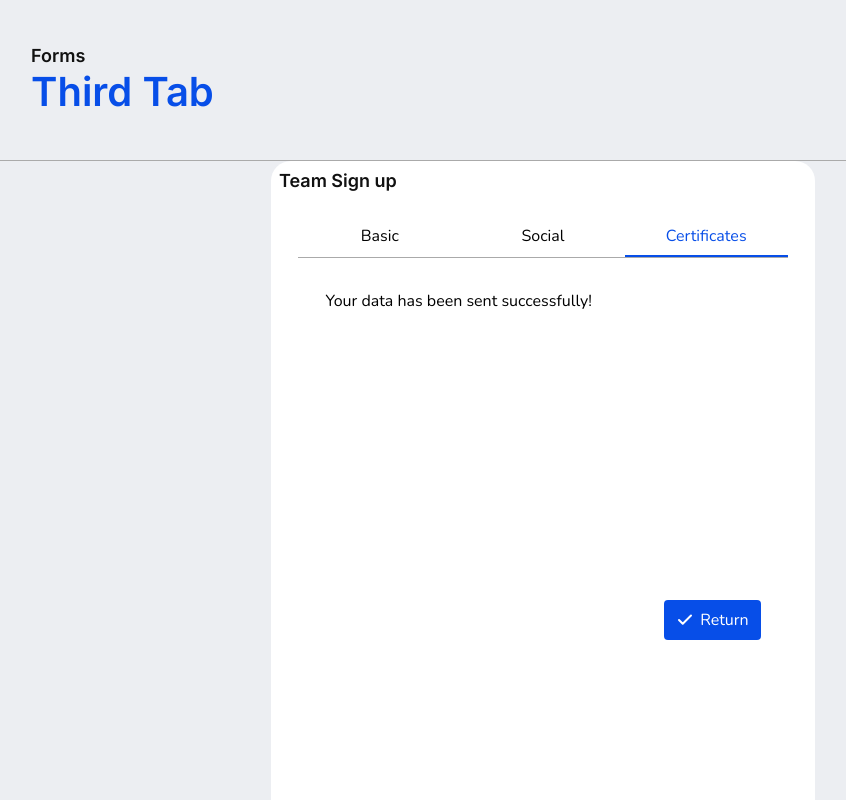
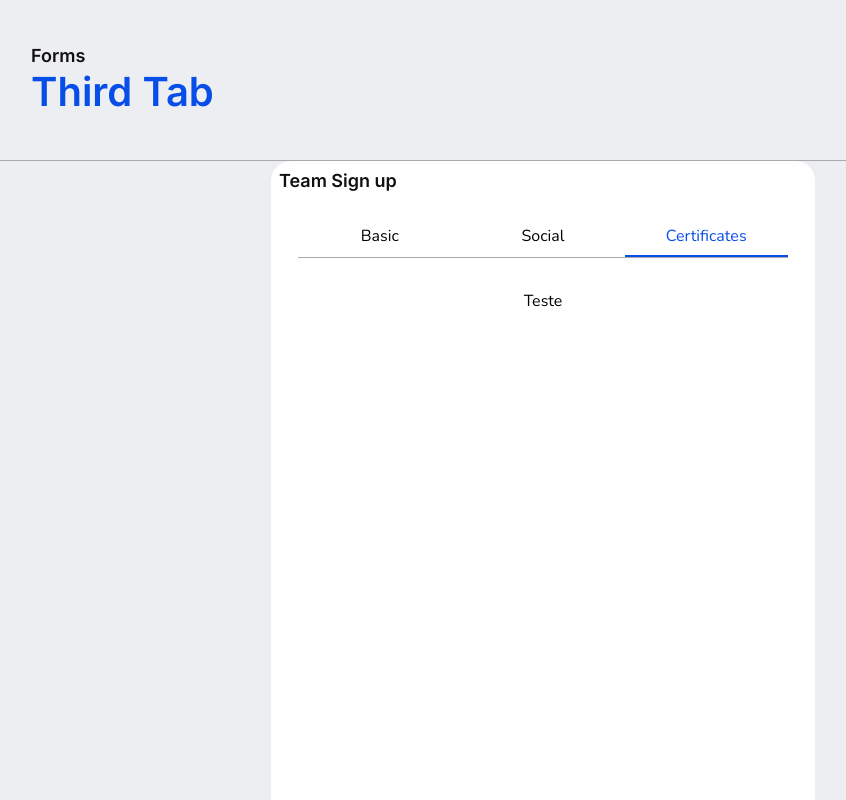
Before and after one commit to Ovictorhugol/FormChallenge, a React (Vite) app: page / in a window 1280 px wide. Both pictures are taken after a click on the item "Certificates". Shown: the top 800 px of the page, without its empty margins (97-943 px from the left). Built offline with nearby package versions, Linux system fonts and the light colour scheme.

Commit message:
Feat: Updating Success Container

```diff
--- a/src/components/Tabs/Tabs.jsx
+++ b/src/components/Tabs/Tabs.jsx
@@ -35,9 +35,7 @@ function Tabs({ activeTab, setActiveTab }) {
       );
     } else if (activeTab === 3) {
       return (
-        <>
-          <Success />
-        </>
+        <div>Teste</div>
       );
     }
   };
```
